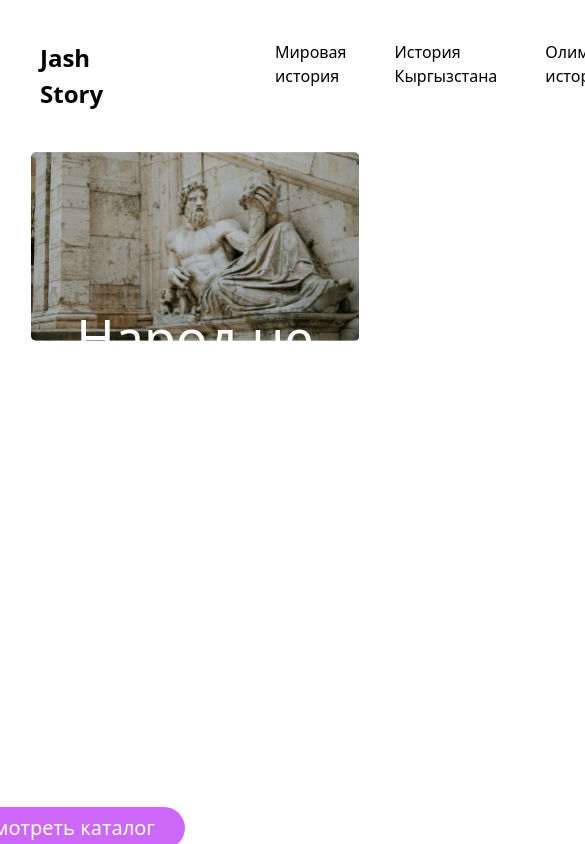
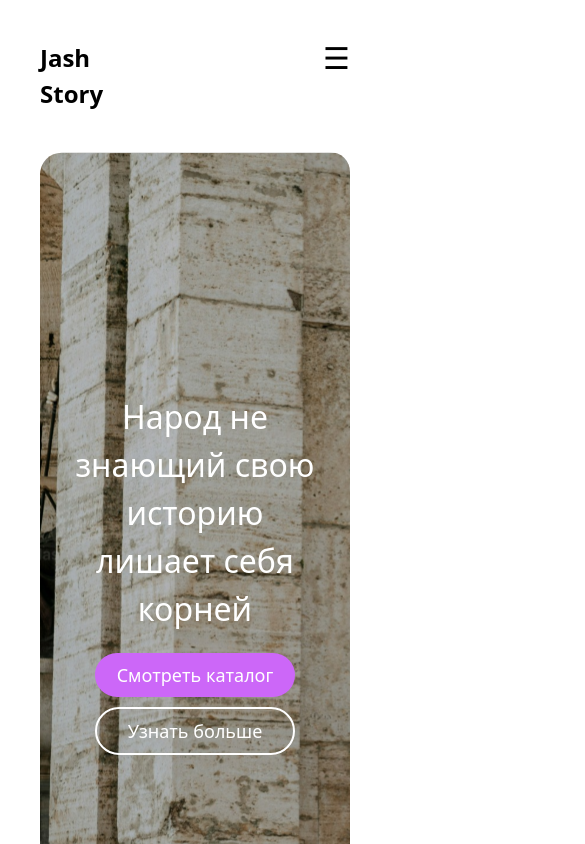
Before and after one commit to IskenderDev/JashStory, a React (Vite) app: page / in a window 390 px wide. Shown: the top 844 px of the page, 585 px wide, since content can reach past the window. Built offline with nearby package versions, Linux system fonts and the light colour scheme.

Commit message:
added phone version

```diff
--- a/src/components/header/Header.jsx
+++ b/src/components/header/Header.jsx
@@ -1,10 +1,26 @@
+import { useState } from 'react';
+
 const Header = () => {
+  const [isMenuOpen, setIsMenuOpen] = useState(false);
+
+  const toggleMenu = () => {
+    setIsMenuOpen(!isMenuOpen);
+  };
+
   return (
     <header className="flex justify-between my-[40px] px-[40px] gap-[172px]">
       <div className="text-[24px] font-bold">
         Jash Story
       </div>
-        <nav aria-label="Main Navigation">
+
+      {/* Burger Menu Button for Mobile */}
+      <div className="lg:hidden">
+        <button onClick={toggleMenu} className="text-3xl">
+          {isMenuOpen ? '✕' : '☰'}
+        </button>
+      </div>
+
+      <nav aria-label="Main Navigation" className="hidden lg:flex">
         <ul className="flex gap-12">
           <li className="hover:text-[20px] transition-all duration-700 ease-in-out">Мировая история</li>
           <li className="hover:text-[20px] transition-all duration-700 ease-in-out">История Кыргызстана</li>
@@ -12,7 +28,20 @@ const Header = () => {
           <li className="hover:text-[20px] transition-all duration-700 ease-in-out">О нас</li>
         </ul>
       </nav>
-        <button className="text-white bg-black rounded-[45px] text-2xl px-[27px] py-[4px] hover:bg-gray-800 transition-all duration-300 ease-in-out">
+
+      {isMenuOpen && (
+        <nav className="absolute top-[80px] left-0 w-full bg-white lg:hidden">
+          <ul className="flex flex-col items-center gap-4 py-4">
+            <li className="hover:text-[20px] transition-all duration-700 ease-in-out">Мировая история</li>
+            <li className="hover:text-[20px] transition-all duration-700 ease-in-out">История Кыргызстана</li>
+            <li className="hover:text-[20px] transition-all duration-700 ease-in-out">Олимпиадная история</li>
+            <li className="hover:text-[20px] transition-all duration-700 ease-in-out">О нас</li>
+          </ul>
+        </nav>
+      )}
+
+      {/* Login Button */}
+      <button className="hidden lg:block text-white bg-black rounded-[45px] text-2xl px-[27px] py-[4px] hover:bg-gray-800 transition-all duration-300 ease-in-out">
         Войти
       </button>
     </header>
--- a/src/pages/home/Home.jsx
+++ b/src/pages/home/Home.jsx
@@ -7,13 +7,37 @@ const Home = () => {
     <>
       <Header />
       <MainInfo />
-      <div className="grid grid-cols-3 gap-6 px-6 py-6 mx-[160px]">
-        <Card img='/src/assets/picture1.svg' text='“Революционные техники в творчестве Джуди Чикаго”' price={'1500'} />
-        <Card img='/src/assets/picture1.svg' text='“Революционные техники в творчестве Джуди Чикаго”' price={'1500'} />
-        <Card img='/src/assets/picture1.svg' text='“Революционные техники в творчестве Джуди Чикаго”' price={'1500'} />
-        <Card img='/src/assets/picture1.svg' text='“Революционные техники в творчестве Джуди Чикаго”' price={'1500'} />
-        <Card img='/src/assets/picture1.svg' text='“Революционные техники в творчестве Джуди Чикаго”' price={'1500'} />
-        <Card img='/src/assets/picture1.svg' text='“Революционные техники в творчестве Джуди Чикаго”' price={'1500'} />
+      <div className="flex flex-wrap gap-11 justify-center mt-11">
+        <Card
+          img="/src/assets/picture1.svg"
+          text="“Революционные техники в творчестве Джуди Чикаго”"
+          price={"1500"}
+        />
+        <Card
+          img="/src/assets/picture1.svg"
+          text="“Революционные техники в творчестве Джуди Чикаго”"
+          price={"1500"}
+        />
+        <Card
+          img="/src/assets/picture1.svg"
+          text="“Революционные техники в творчестве Джуди Чикаго”"
+          price={"1500"}
+        />
+        <Card
+          img="/src/assets/picture1.svg"
+          text="“Революционные техники в творчестве Джуди Чикаго”"
+          price={"1500"}
+        />
+        <Card
+          img="/src/assets/picture1.svg"
+          text="“Революционные техники в творчестве Джуди Чикаго”"
+          price={"1500"}
+        />
+        <Card
+          img="/src/assets/picture1.svg"
+          text="“Революционные техники в творчестве Джуди Чикаго”"
+          price={"1500"}
+        />
       </div>
     </>
   );
--- a/src/pages/home/ui/mainInfo/MainInfo.jsx
+++ b/src/pages/home/ui/mainInfo/MainInfo.jsx
@@ -1,14 +1,20 @@
 import style from "./MainInfo.module.css";
+
 const MainInfo = () => {
   return (
     <div className={style.mainDiv}>
-      <div className="my-auto flex flex-col gap-[40px] justify-center items-center">
-        <p className="text-[52px] text-white font-medium text-center w-[70%]">
+      <div className="my-auto flex flex-col gap-[20px] md:gap-[40px] justify-center items-center px-4 md:px-0">
+        <p className="text-[32px] md:text-[52px] text-white font-medium text-center w-[90%] md:w-[70%]">
           Народ не знающий свою историю лишает себя корней
         </p>
-        <div className="text-center flex gap-[20px] justify-center">
-          <button className="w-[234px] bg-[#CC67F8] font-medium text-xl text-white py-[5px] px-[10px] rounded-[24px]">Смотреть каталог</button>
-          <button className="w-[234px] font-medium text-xl text-white px-[15px] py-[5px] border-white border-2 rounded-[24px]">Узнать больше</button>
+
+        <div className="text-center flex flex-col sm:flex-row gap-[10px] md:gap-[20px] justify-center">
+          <button className="w-[200px] md:w-[234px] bg-[#CC67F8] font-medium text-lg md:text-xl text-white py-[8px] px-[10px] rounded-[24px]">
+            Смотреть каталог
+          </button>
+          <button className="w-[200px] md:w-[234px] font-medium text-lg md:text-xl text-white px-[15px] py-[8px] border-white border-2 rounded-[24px]">
+            Узнать больше
+          </button>
         </div>
       </div>
     </div>
--- a/src/pages/home/ui/mainInfo/MainInfo.module.css
+++ b/src/pages/home/ui/mainInfo/MainInfo.module.css
@@ -1,6 +1,6 @@
 .mainDiv{
     background-image: url('/src/assets/mainBg.svg');
     background-repeat: no-repeat;
-    background-size: contain;
-    @apply flex flex-col items-center h-screen mx-[8%] items-center;
+    background-size:cover;
+    @apply flex flex-col items-center m-10 rounded-[20px] h-screen;
 }
```
Lines whose indentation alone changed are shown as unchanged.
